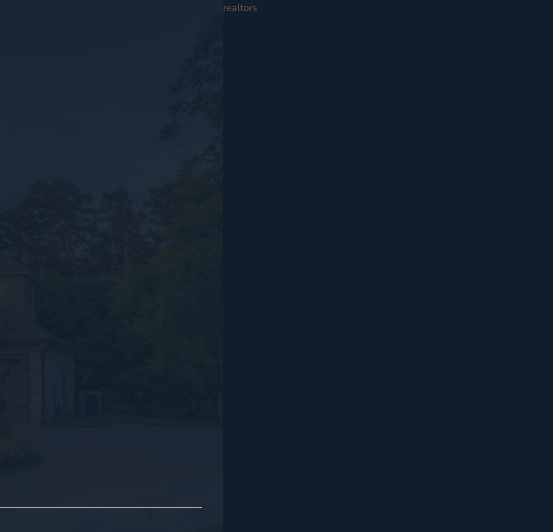
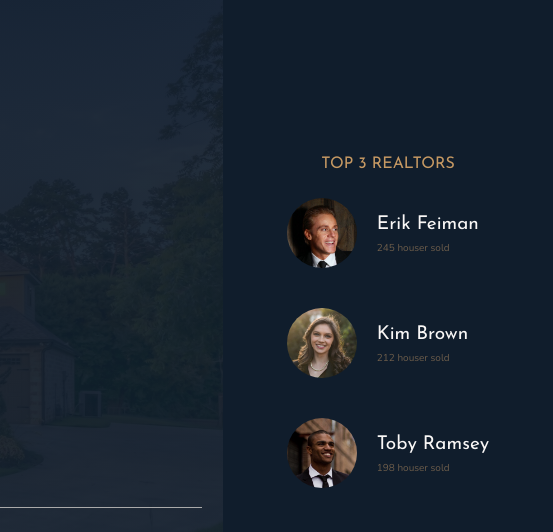
Before and after one commit to lejonu/nexter, a website: page index.html in a window 1280 px wide. Shown: the top 532 px of the page, 727-1280 px from the left. Drawn offline with nearby package versions, Linux system fonts and the light colour scheme.

Commit message:
Building the Realtors Section

```diff
--- a/index.html
+++ b/index.html
@@ -33,7 +33,26 @@
       </div>
     </header>
 
-    <div class="realtors">realtors</div>
+    <div class="realtors">
+      <h3 class="heading-3">Top 3 Realtors</h3>
+      <div class="realtors__list">
+        <img src="img/realtor-1.jpeg" alt="" class="realtors__img" />
+        <div class="realtors__details">
+          <h4 class="heading-4 heading-4--light">Erik Feiman</h4>
+          <p class="reators__sold">245 houser sold</p>
+        </div>
+        <img src="img/realtor-2.jpeg" alt="" class="realtors__img" />
+        <div class="realtors__details">
+          <h4 class="heading-4 heading-4--light">Kim Brown</h4>
+          <p class="reators__sold">212 houser sold</p>
+        </div>
+        <img src="img/realtor-3.jpeg" alt="" class="realtors__img" />
+        <div class="realtors__details">
+          <h4 class="heading-4 heading-4--light">Toby Ramsey</h4>
+          <p class="reators__sold">198 houser sold</p>
+        </div>
+      </div>
+    </div>
 
     <section class="features">
       <div class="feature">
--- a/sass/_realtors.scss
+++ b/sass/_realtors.scss
@@ -1,4 +1,30 @@
 .realtors {
   background-color: $color-secondary;
   grid-column: col-start 7 / full-end;
+  padding: 3rem;
+
+  display: grid;
+  align-content: center;
+  justify-content: center;
+  justify-items: center;
+  grid-row-gap: 2rem;
+
+  &__list {
+    display: grid;
+    grid-template-columns: min-content max-content;
+    grid-column-gap: 2rem;
+    grid-row-gap: 5vh;
+    align-items: center;
+  }
+
+  &__img {
+    width: 7rem;
+    border-radius: 50%;
+    display: block;
+  }
+  &__sold {
+    text-transform: uppercase;
+    color: $color-grey-light-2;
+    margin-top: 30px;
+  }
 }
```
Also changed, not shown: css/style.css.
